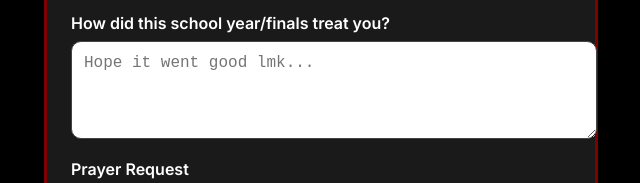
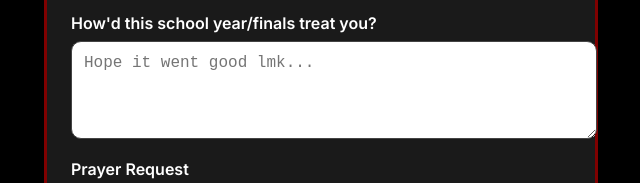
Before and after one commit to DavidMackHU/SocietyCheck-In, a plain HTML site: page index.html in a window 1280 px wide. Shown: the part 836-1019 px from the top of the page, 319-959 px from the left. Drawn offline with nearby package versions, Linux system fonts and the light colour scheme.

Commit message:
Update index.html

```diff
--- a/index.html
+++ b/index.html
@@ -189,7 +189,7 @@
       <div class="description">1 = Overwhelmed • 5 = Peaceful</div>
       <input type="hidden" name="emotional" required/>
 
-      <label for="message">How did this school year/finals treat you?</label>
+      <label for="message">How'd this school year/finals treat you?</label>
       <textarea name="message" id="message" rows="4" placeholder="Hope it went good lmk..."></textarea>
 
       <label for="prayer">Prayer Request</label>
```
